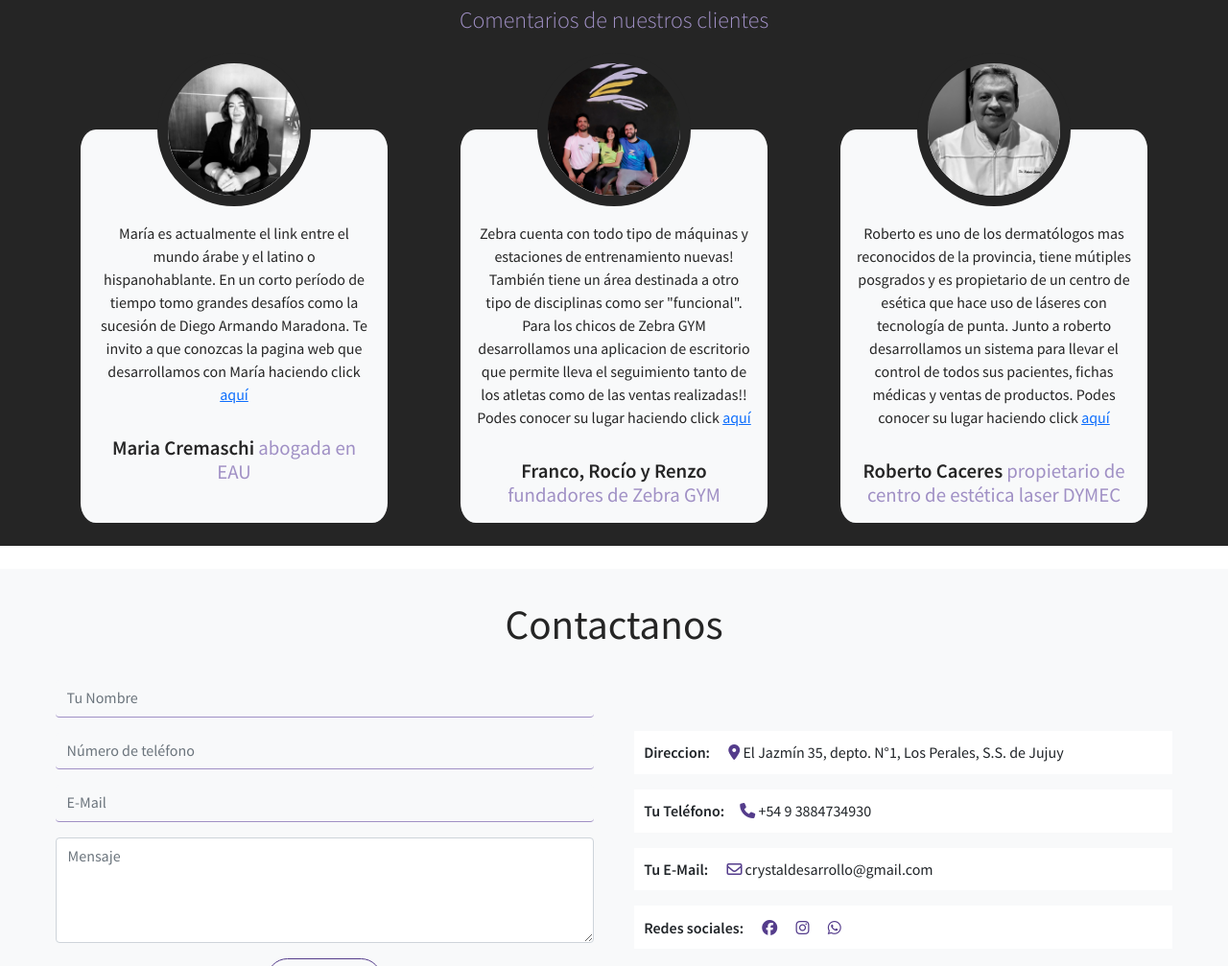
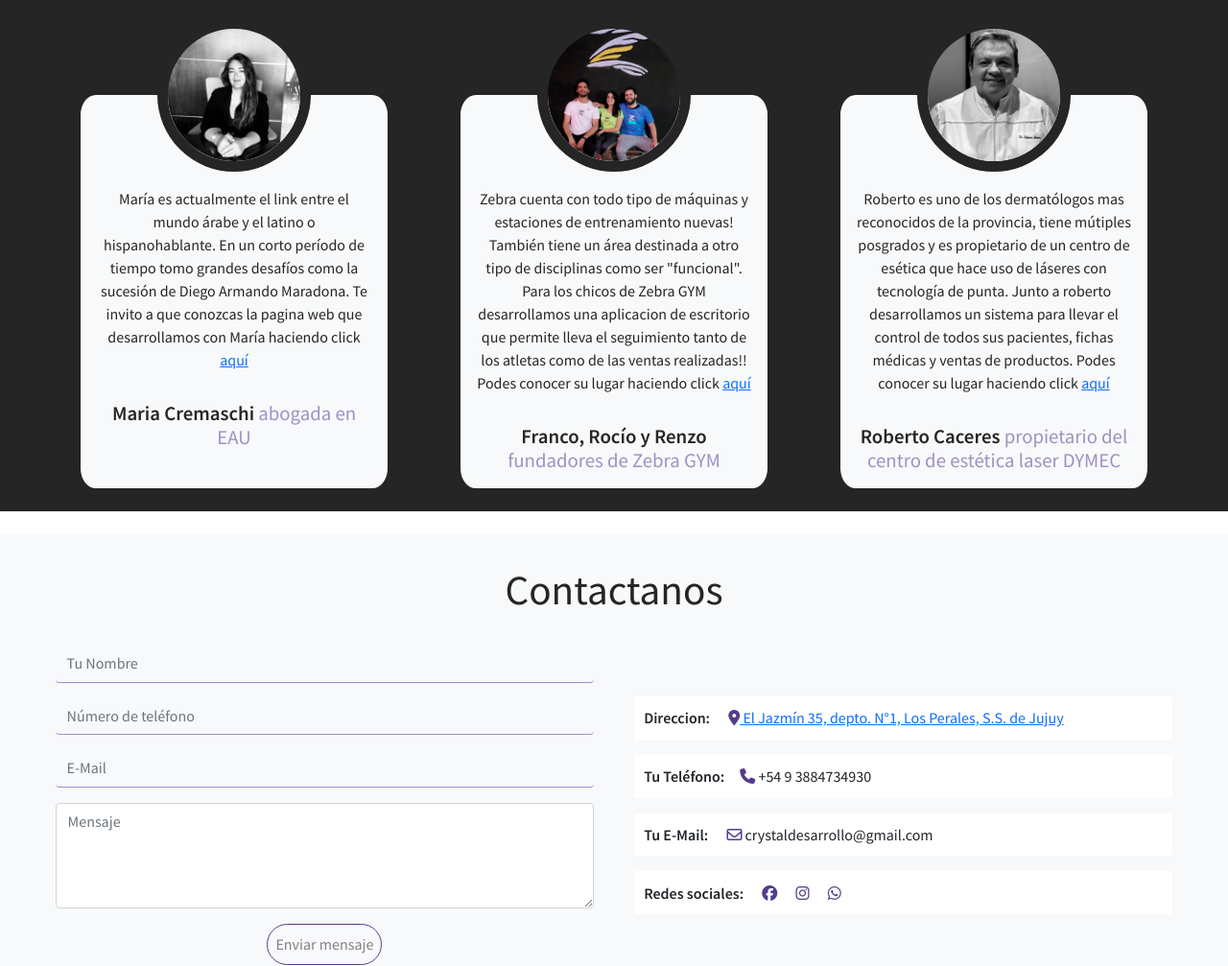
Before and after one commit to FacuMunozLemir/CrystalDesarrollo, a website: page index.html in a window 1280 px wide. Shown: the part 1833-2840 px from the top of the page at 96% size. Drawn offline with nearby package versions, Linux system fonts and the light colour scheme.

Commit message:
Se agregaron los enlaces correspondientes para el scroll a la sección deseada, y se agregó el enlace al mapa de google

```diff
--- a/index.html
+++ b/index.html
@@ -79,7 +79,7 @@
                 <a class="nav-link" href="#featured">Destacados</a>
               </li>
               <li class="nav-item">
-                <a class="nav-link" href="#">Contacto</a>
+                <a class="nav-link" href="#contact">Contacto</a>
               </li>
             </ul>
           </div>
@@ -221,7 +221,7 @@
     <!----------Destacados---------->
     <section id="featured" class="destacados">
       <h2>Trabajos Destacados</h2>
-      <p>Comentarios de nuestros clientes</p>
+      <!-- <p>Comentarios de nuestros clientes</p> -->
       <div class="destacados__fila">
         <div class="destacados__fila__tarjetaDestacada">
           <img src="src/assets/images/destacado1.png" class="user" />
@@ -271,7 +271,7 @@
           </p>
           <h3>
             Roberto Caceres
-            <span>propietario de centro de estética laser DYMEC</span>
+            <span>propietario del centro de estética laser DYMEC</span>
           </h3>
         </div>
       </div>
@@ -327,8 +327,10 @@
         <div class="contacto__fila__columnaDerecha">
           <div class="follow">
             <label for="">Direccion: </label>
-            <i class="fa-solid fa-location-dot"></i> El Jazmín 35, depto. N°1,
-            Los Perales, S.S. de Jujuy
+            <a href="https://goo.gl/maps/pDwosscJyQdDeWJ36" target="_blank"
+              ><i class="fa-solid fa-location-dot"></i> El Jazmín 35, depto.
+              N°1, Los Perales, S.S. de Jujuy</a
+            >
           </div>
           <div class="follow">
             <label for="">Tu Teléfono: </label
--- a/styles/scss/parciales/_6_featured.scss
+++ b/styles/scss/parciales/_6_featured.scss
@@ -28,7 +28,7 @@
     flex-wrap: wrap;
     &__tarjetaDestacada {
       width: 20rem;
-      margin: 5rem 0rem 1rem 0rem;
+      margin: 6rem 0rem 1rem 0rem;
       height: auto;
       display: flex;
       flex-direction: column;
```
Also changed, not shown: styles/css/estilos.css.
